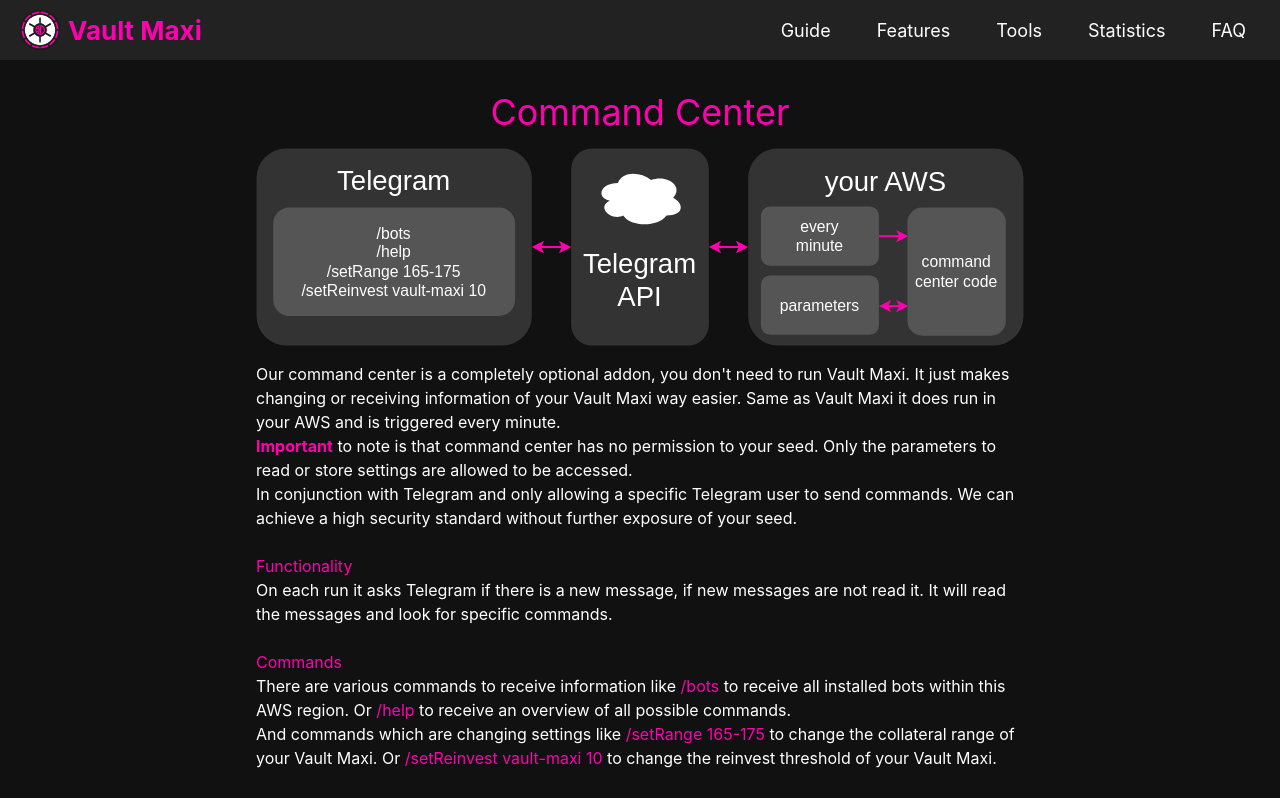
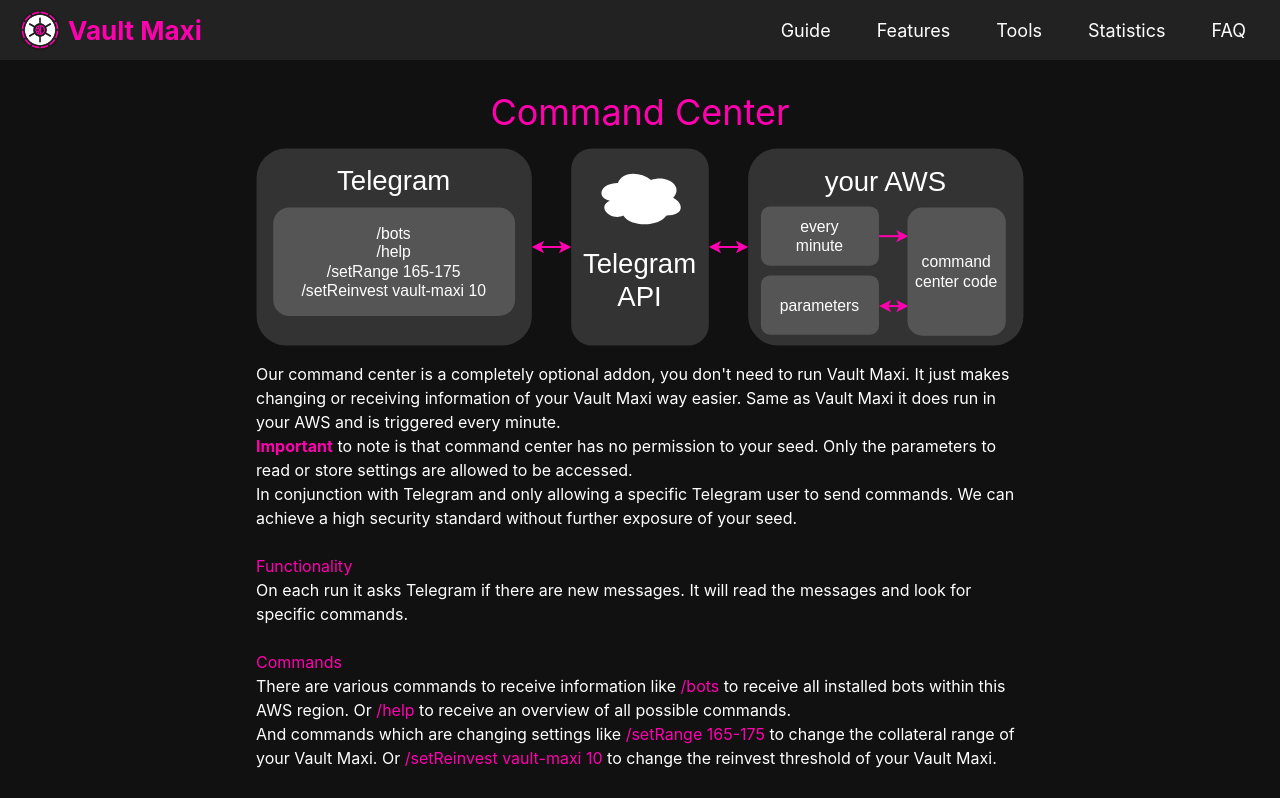
Before and after one commit to Krysh90/vault-maxi-web, a Next.js app: page /feature/command-center in a window 1280 px wide. Shown: the top 798 px of the page. Built offline with nearby package versions, Linux system fonts and the light colour scheme.

Commit message:
[command-center] fixes explanation of command-center

```diff
--- a/pages/feature/command-center.tsx
+++ b/pages/feature/command-center.tsx
@@ -30,8 +30,8 @@
         <div>
           <h4>Functionality</h4>
           <p>
-            On each run it asks Telegram if there is a new message, if new messages are not read it. It will read the
-            messages and look for specific commands.
+            On each run it asks Telegram if there are new messages. It will read the messages and look for specific
+            commands.
           </p>
         </div>
         <div>
```
